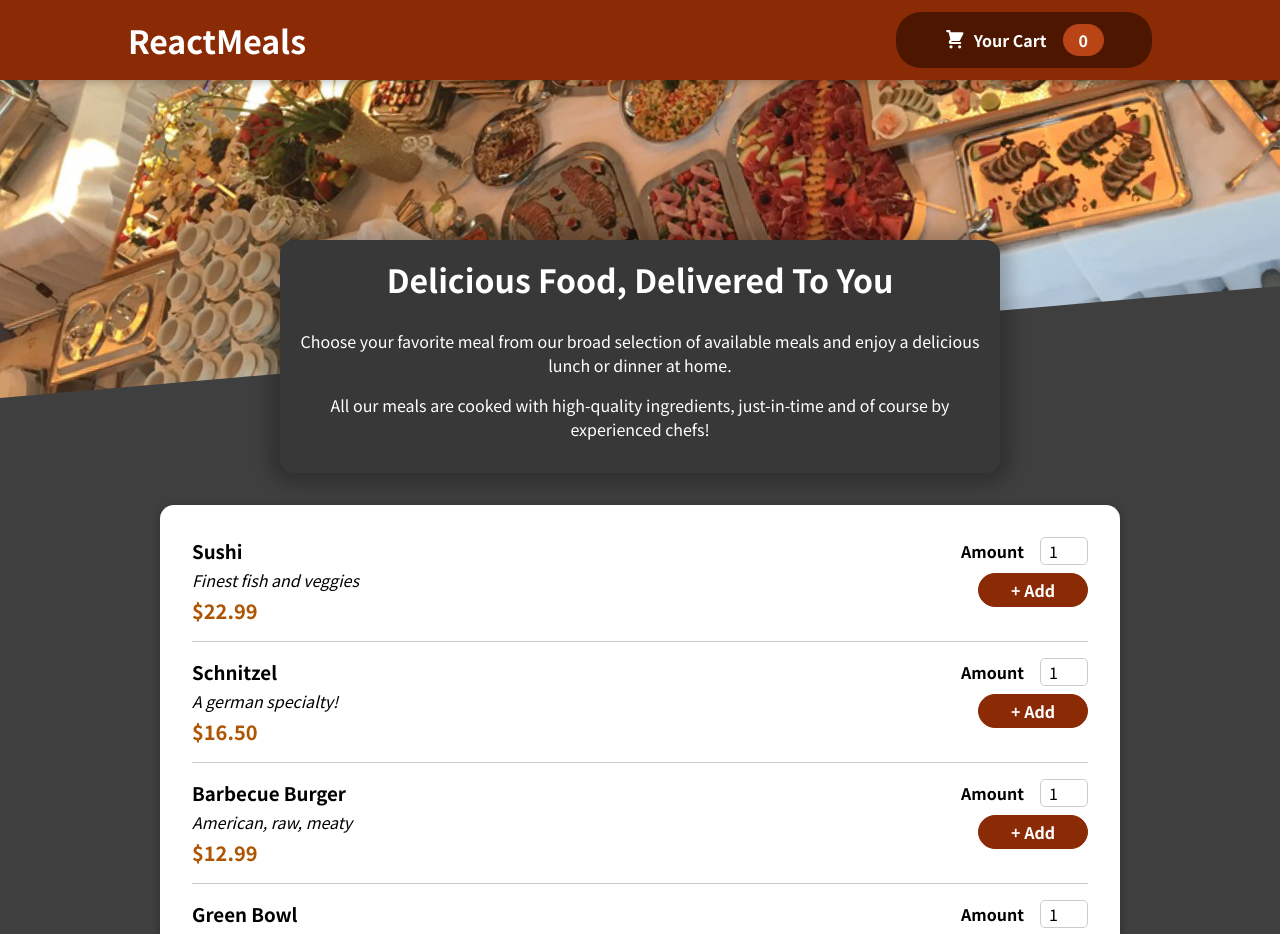
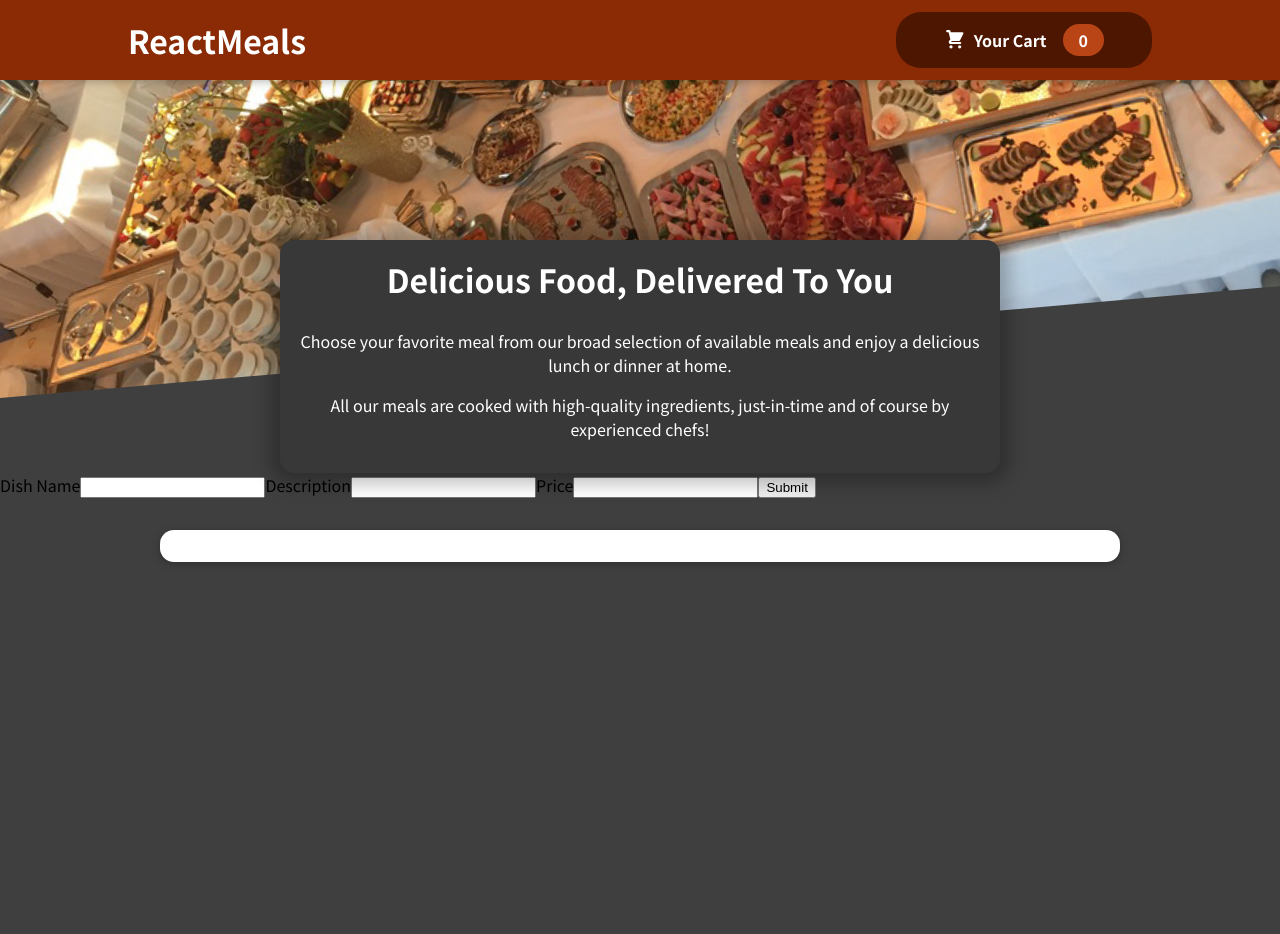
Before and after one commit to mabbas112/reactMealApp, a React (Create React App) app: page / in a window 1280 px wide. Shown: the top 934 px of the page. After the commit the page ends 800 px from the top, so only its background shows below. Built offline with nearby package versions, Linux system fonts and the light colour scheme.

Commit message:
storing data in firebase and also displaying in a list

```diff
--- a/src/components/InputForm/InputForm.js
+++ b/src/components/InputForm/InputForm.js
@@ -4,7 +4,7 @@ const InputForm = (props) => {
     const [name, setName] = useState('');
     const [description, setDescription] = useState('');
     const [price, setPrice] = useState('');
-    const [amount, setAmount] = useState('');
+    // const [amount, setAmount] = useState('');
 
 
     const nameChangeHandler = (event) => {
@@ -16,9 +16,9 @@ const InputForm = (props) => {
     const priceChangeHandler = (event) => {
         setPrice(event.target.value);
     }
-    const amountChangeHandler = (event) => {
-        setAmount(event.target.value);
-    }
+    // const amountChangeHandler = (event) => {
+    //     setAmount(event.target.value);
+    // }
 
     const formSubmitHandler = (event) => {
         event.preventDefault();
@@ -30,13 +30,13 @@ const InputForm = (props) => {
         props.inputFormData({
             name:name,
             description:description,
-            price:price,
-            amount:amount
+            price:+price,
+            // amount:amount
         })
 
         setName('')
         setDescription('')
-        setAmount('')
+        // setAmount('')
         setPrice('')
 
     }
@@ -50,8 +50,8 @@ const InputForm = (props) => {
                 <input type="text" onChange={descriptionChangeHandler} value={description}></input>
                 <label>Price</label>
                 <input type="number" onChange={priceChangeHandler} value={price}></input>
-                <label>Amount</label>
-                <input type="number" onChange={amountChangeHandler} min='1' max='5' value={amount}></input>
+                {/* <label>Amount</label> */}
+                {/* <input type="number" onChange={amountChangeHandler} min='1' max='5' value={amount}></input> */}
                 <button type="submit">Submit</button>
             </form>
         </Fragment>
--- a/src/components/Meals/AvailableMeals.js
+++ b/src/components/Meals/AvailableMeals.js
@@ -2,43 +2,17 @@ import React from "react";
 import Card from "../UI/Card";
 import classes from "./AvailableMeals.module.css";
 import MealItem from "./MealItem/MealItem";
-const DUMMY_MEALS = [
-  {
 
-    id: "m1",
-    name: "Sushi",
-    description: "Finest fish and veggies",
-    price: 22.99,
-  },
-  {
-    id: "m2",
-    name: "Schnitzel",
-    description: "A german specialty!",
-    price: 16.5,
-  },
-  {
-    id: "m3",
-    name: "Barbecue Burger",
-    description: "American, raw, meaty",
-    price: 12.99,
-  },
-  {
-    id: "m4",
-    name: "Green Bowl",
-    description: "Healthy...and green...",
-    price: 18.99,
-  },
-];
 
 
 export default function AvailableMeals(props) {
-
-//   let mealsList={id:props.mealObject.id, name:props.mealObject.name, description:props.mealObject.description, price:props.mealObject.price, ...DUMMY_MEALS};
-// console.log(mealsList);
-  const mealsList = DUMMY_MEALS.map((meal) => (
+  //   let mealsList={id:props.mealObject.id, name:props.mealObject.name, description:props.mealObject.description, price:props.mealObject.price, ...DUMMY_MEALS};
+  // console.log(mealsList);
+  // console.log(DUMMY_MEALS);
+  const mealsList = props.DUMMY_MEALS.map((meal) => (
     <MealItem
-    // Here is an alternative we can go for
-    //we can simply pass meal as object and in child component we will use using props.meal.name etc like that
+      // Here is an alternative we can go for
+      //we can simply pass meal as object and in child component we will use using props.meal.name etc like that
       key={meal.id}
       id={meal.id}
       name={meal.name}
--- a/src/components/Meals/Meals.js
+++ b/src/components/Meals/Meals.js
@@ -1,11 +1,75 @@
-import React from "react";
+import React, { useState } from "react";
 import MealsSummary from "./MealsSummary";
 import AvailableMeals from "./AvailableMeals";
-const Meals = (props) =>{
-    return(
+import InputForm from "../InputForm/InputForm";
+// const DUMMY_MEALS = [
+//     {
+
+//         id: "m1",
+//         name: "Sushi",
+//         description: "Finest fish and veggies",
+//         price: 22.99,
+//     },
+//     {
+//         id: "m2",
+//         name: "Schnitzel",
+//         description: "A german specialty!",
+//         price: 16.5,
+//     },
+//     {
+//         id: "m3",
+//         name: "Barbecue Burger",
+//         description: "American, raw, meaty",
+//         price: 12.99,
+//     },
+//     {
+//         id: "m4",
+//         name: "Green Bowl",
+//         description: "Healthy...and green...",
+//         price: 18.99,
+//     },];
+
+
+const Meals = (props) => {
+    const [newItem,setNewItem]=useState([]);
+// const [isItemAdded, setIsItemAdded]=useState(false);
+    async function inputFormDataHandler(item) {
+        item = { id: Math.random().toString(), ...item };
+        await fetch('https://reactmealapp-1d919-default-rtdb.firebaseio.com/mealItem.json', {
+            method: 'POST',
+            body: JSON.stringify(item),
+            header: {
+                'Content-Type': 'application/json'
+            }
+        });
+        setNewItem(
+            preState =>[...preState,item]
+        );
+
+    }
+//     useEffect(
+//     () => {
+//       const fetchedData = async () => {
+//         const response = await fetch('https://reactmealapp-1d919-default-rtdb.firebaseio.com/mealItem.json')
+//         const data = await response.json();
+//         for (const id in data) {
+//           DUMMY_MEALS.push({
+//             id: id,
+//             name: data[id].name,
+//             description: data[id].description,
+//             price: +data[id].price
+//           });
+//         };
+//       }
+//       fetchedData();
+//     }, [isItemAdded]
+//   );
+
+    return (
         <React.Fragment>
-<MealsSummary/>
-<AvailableMeals />
+            <MealsSummary />
+            <InputForm inputFormData={inputFormDataHandler} />
+            <AvailableMeals DUMMY_MEALS={newItem} />
         </React.Fragment>
 
     );
--- a/src/store/CartProvider.js
+++ b/src/store/CartProvider.js
@@ -41,6 +41,8 @@ const cartReducer = (state, action) => {
         }
 
     }
+
+
     if (action.type === 'REMOVE') {
 
         const existingCartItemIndex = state.items.findIndex(item => item.id === action.id);
```
Also changed, not shown: src/components/Layout/HeaderCartButton.js (+9 -0 lines).
